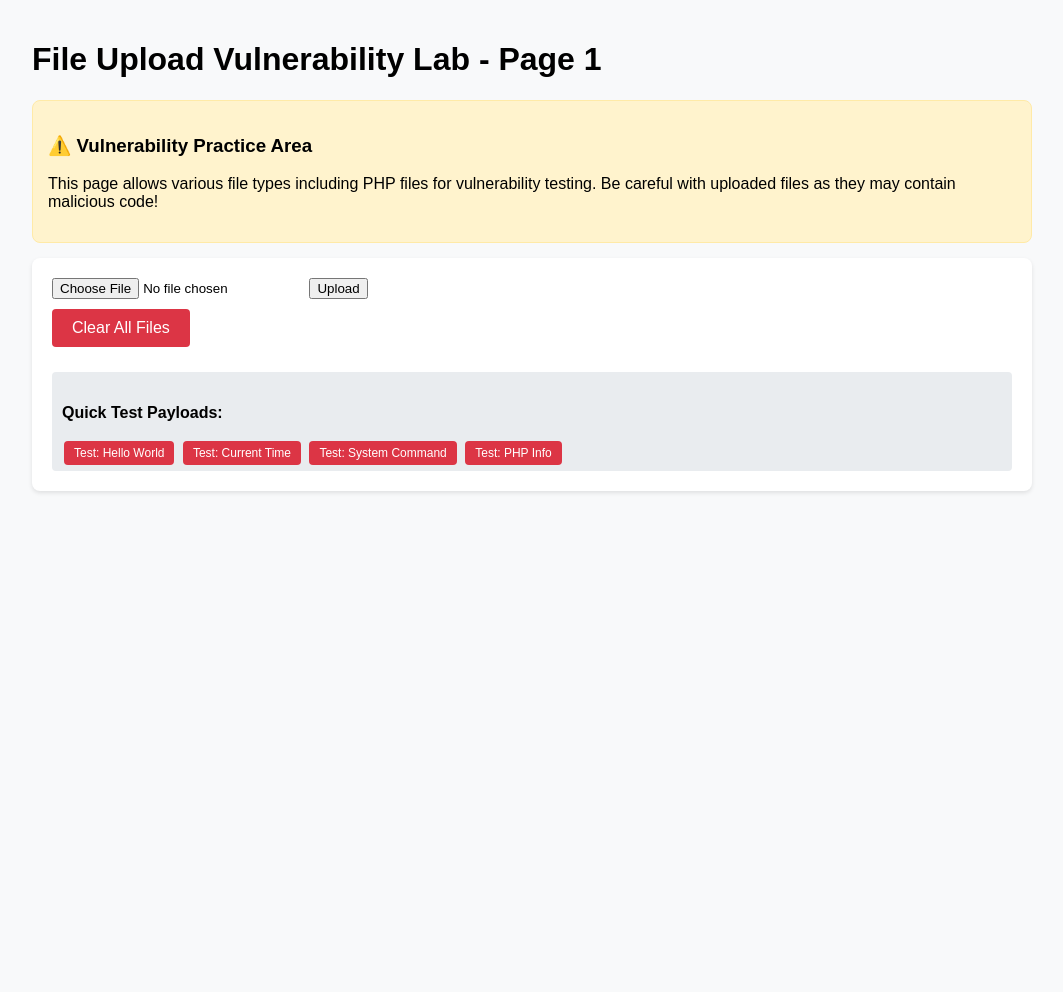
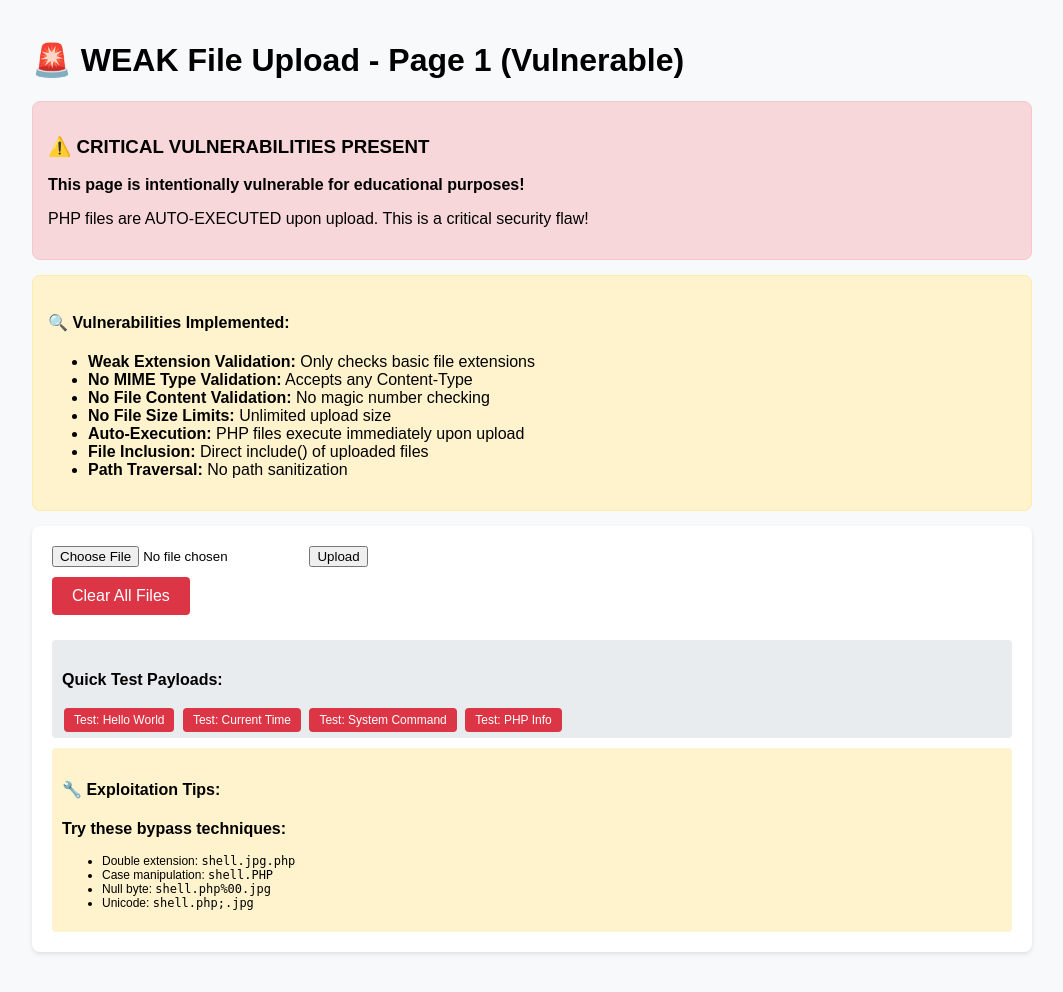
Before and after one commit to DevinCh33/fileupload1, a PHP site: page /page1_HR.php in a window 1280 px wide. Shown: the whole page, without its empty margins (108-1171 px from the left). Before the commit the page ends 493 px from the top, so only its background shows below. Run offline with PHP 8.4, Linux system fonts and the light colour scheme.

Commit message:
page1 more vul included

```diff
--- a/php-website-project/public/page1_HR.php
+++ b/php-website-project/public/page1_HR.php
@@ -1,5 +1,6 @@
 <?php
-// page1.php - Minimal safeguards against file upload vulnerabilities
+// page1.php - MINIMAL safeguards with INTENTIONAL vulnerabilities for practice
+// This page is designed to be exploitable for educational purposes
 
 $uploadDir = 'uploads/';
 $uploadedFile = '';
@@ -10,6 +11,18 @@ $fileInfo = '';
 if (!is_dir($uploadDir)) {
     mkdir($uploadDir, 0755, true);
 }
+
+// VULNERABILITY 1: Weak file extension validation
+function weakExtensionCheck($filename) {
+    $ext = strtolower(pathinfo($filename, PATHINFO_EXTENSION));
+    // Only checks basic extensions, easily bypassed
+    $allowed = ['jpg', 'jpeg', 'png', 'gif', 'pdf', 'php', 'txt', 'log', 'html', 'htm'];
+    return in_array($ext, $allowed);
+}
+
+// VULNERABILITY 2: No MIME type validation
+// VULNERABILITY 3: No file content validation
+// VULNERABILITY 4: No file size limits
 
 // Handle clear all images
 if (isset($_POST['clear_all'])) {
@@ -25,7 +38,7 @@ if (isset($_POST['clear_all'])) {
     $message = "Successfully deleted $deletedCount files from uploads directory.";
 }
 
-// Handle test payload execution
+// VULNERABILITY 5: Test payload execution (auto-execution)
 if (isset($_GET['test_payload'])) {
     $testPayload = $_GET['test_payload'];
     $fileInfo = "<h3>Testing Payload Execution:</h3>";
@@ -53,7 +66,7 @@ if (isset($_GET['test_payload'])) {
     unlink($tempFile);
 }
 
-// Handle file execution (for vulnerability practice)
+// VULNERABILITY 6: Manual file execution
 if (isset($_GET['execute']) && !empty($_GET['execute'])) {
     $fileToExecute = $uploadDir . basename($_GET['execute']);
     if (file_exists($fileToExecute)) {
@@ -96,24 +109,56 @@ if (isset($_GET['execute']) && !empty($_GET['execute'])) {
     }
 }
 
+// VULNERABILITY 7: Weak upload validation
 if ($_SERVER['REQUEST_METHOD'] == 'POST' && !isset($_POST['clear_all'])) {
     $uploadFile = $uploadDir . basename($_FILES['userfile']['name']);
-    $fileType = strtolower(pathinfo($uploadFile, PATHINFO_EXTENSION));
 
-    // Check file type (only allow certain types)
-    $allowedTypes = ['jpg', 'jpeg', 'png', 'gif', 'pdf', 'php', 'txt', 'log', 'html', 'htm'];
-    if (in_array($fileType, $allowedTypes)) {
+    // VULNERABILITY: Only checks extension, no other validation
+    if (weakExtensionCheck($_FILES['userfile']['name'])) {
         if (move_uploaded_file($_FILES['userfile']['tmp_name'], $uploadFile)) {
             $message = "File is valid, and was successfully uploaded.";
             $uploadedFile = $uploadFile;
 
-            // Analyze uploaded file
-            $fileInfo = analyzeFile($uploadFile);
+            // VULNERABILITY 8: Auto-execution of uploaded PHP files
+            $fileType = strtolower(pathinfo($uploadFile, PATHINFO_EXTENSION));
+            if ($fileType == 'php') {
+                $fileInfo = "<h3>⚠️ PHP File Uploaded - Auto-Execution Test:</h3>";
+                $fileInfo .= "<p><strong>File:</strong> " . htmlspecialchars(basename($uploadFile)) . "</p>";
+
+                // Auto-execute PHP files (CRITICAL VULNERABILITY)
+                ob_start();
+                try {
+                    include($uploadFile);
+                    $output = ob_get_clean();
+                    $fileInfo .= "<h4>Auto-Execution Output:</h4><pre>" . htmlspecialchars($output) . "</pre>";
+
+                    if (empty($output)) {
+                        $fileInfo .= "<p><strong>Note:</strong> PHP file executed but no output generated.</p>";
+                    }
+                } catch (Exception $e) {
+                    $fileInfo .= "<h4>Auto-Execution Error:</h4><pre>" . htmlspecialchars($e->getMessage()) . "</pre>";
+                }
+            } else {
+                // Analyze uploaded file
+                $fileInfo = analyzeFile($uploadFile);
+            }
         } else {
             $message = "Possible file upload attack!";
         }
     } else {
         $message = "File type not allowed.";
+    }
+}
+
+// VULNERABILITY 9: File inclusion in page processing
+// This simulates a common vulnerability where uploaded files are included
+if (isset($_GET['include_file']) && !empty($_GET['include_file'])) {
+    $fileToInclude = $uploadDir . basename($_GET['include_file']);
+    if (file_exists($fileToInclude)) {
+        ob_start();
+        include($fileToInclude);
+        $includedOutput = ob_get_clean();
+        $fileInfo = "<h3>File Inclusion Result:</h3><pre>" . htmlspecialchars($includedOutput) . "</pre>";
     }
 }
 
@@ -138,6 +183,7 @@ function analyzeFile($filePath) {
         if ($fileType == 'php') {
             $analysis .= "<p><strong>⚠️ PHP File Detected!</strong> This file can be executed.</p>";
             $analysis .= "<a href='?execute=" . urlencode(basename($filePath)) . "' class='execute-btn'>Execute PHP File</a>";
+            $analysis .= "<a href='?include_file=" . urlencode(basename($filePath)) . "' class='execute-btn'>Include File</a>";
         }
     }
 
@@ -169,7 +215,7 @@ if (is_dir($uploadDir)) {
 <head>
     <meta charset="UTF-8">
     <meta name="viewport" content="width=device-width, initial-scale=1.0">
-    <title>Page 1 - File Upload Vulnerability Lab</title>
+    <title>Page 1 - WEAK File Upload (Vulnerable)</title>
     <style>
         body {
             font-family: Arial, sans-serif;
@@ -204,6 +250,12 @@ if (is_dir($uploadDir)) {
             background: #fff3cd;
             color: #856404;
             border: 1px solid #ffeaa7;
+        }
+        .danger {
+            background: #f8d7da;
+            color: #721c24;
+            border: 1px solid #f5c6cb;
+            font-weight: bold;
         }
         .uploaded-image {
             max-width: 100%;
@@ -273,8 +325,8 @@ if (is_dir($uploadDir)) {
             box-shadow: 0 2px 4px rgba(0,0,0,0.1);
         }
         .vulnerability-info {
-            background: #fff3cd;
-            border: 1px solid #ffeaa7;
+            background: #f8d7da;
+            border: 1px solid #f5c6cb;
             padding: 15px;
             border-radius: 8px;
             margin: 15px 0;
@@ -299,15 +351,35 @@ if (is_dir($uploadDir)) {
             background: #17a2b8;
             color: white;
         }
+        .vuln-list {
+            background: #fff3cd;
+            border: 1px solid #ffeaa7;
+            padding: 15px;
+            border-radius: 8px;
+            margin: 15px 0;
+        }
     </style>
 </head>
 <body>
-    <h1>File Upload Vulnerability Lab - Page 1</h1>
+    <h1>🚨 WEAK File Upload - Page 1 (Vulnerable)</h1>
 
     <div class="vulnerability-info">
-        <h3>⚠️ Vulnerability Practice Area</h3>
-        <p>This page allows various file types including PHP files for vulnerability testing.
-        Be careful with uploaded files as they may contain malicious code!</p>
+        <h3>⚠️ CRITICAL VULNERABILITIES PRESENT</h3>
+        <p><strong>This page is intentionally vulnerable for educational purposes!</strong></p>
+        <p>PHP files are AUTO-EXECUTED upon upload. This is a critical security flaw!</p>
+    </div>
+
+    <div class="vuln-list">
+        <h4>🔍 Vulnerabilities Implemented:</h4>
+        <ul>
+            <li><strong>Weak Extension Validation:</strong> Only checks basic file extensions</li>
+            <li><strong>No MIME Type Validation:</strong> Accepts any Content-Type</li>
+            <li><strong>No File Content Validation:</strong> No magic number checking</li>
+            <li><strong>No File Size Limits:</strong> Unlimited upload size</li>
+            <li><strong>Auto-Execution:</strong> PHP files execute immediately upon upload</li>
+            <li><strong>File Inclusion:</strong> Direct include() of uploaded files</li>
+            <li><strong>Path Traversal:</strong> No path sanitization</li>
+        </ul>
     </div>
 
     <div class="upload-form">
@@ -326,6 +398,17 @@ if (is_dir($uploadDir)) {
             <a href="?test_payload=<?php echo urlencode('<?php echo "Current time: " . date("Y-m-d H:i:s"); ?>'); ?>" class="execute-btn">Test: Current Time</a>
             <a href="?test_payload=<?php echo urlencode('<?php system("whoami"); ?>'); ?>" class="execute-btn">Test: System Command</a>
             <a href="?test_payload=<?php echo urlencode('<?php phpinfo(); ?>'); ?>" class="execute-btn">Test: PHP Info</a>
+        </div>
+
+        <div style="margin-top: 10px; padding: 10px; background: #fff3cd; border-radius: 4px;">
+            <h4>🔧 Exploitation Tips:</h4>
+            <p><strong>Try these bypass techniques:</strong></p>
+            <ul style="font-size: 12px;">
+                <li>Double extension: <code>shell.jpg.php</code></li>
+                <li>Case manipulation: <code>shell.PHP</code></li>
+                <li>Null byte: <code>shell.php%00.jpg</code></li>
+                <li>Unicode: <code>shell.php;.jpg</code></li>
+            </ul>
         </div>
     </div>
 
@@ -369,6 +452,7 @@ if (is_dir($uploadDir)) {
                     <div class="file-actions">
                         <?php if ($file['isExecutable']): ?>
                             <a href="?execute=<?php echo urlencode($file['name']); ?>" class="execute-btn">Execute</a>
+                            <a href="?include_file=<?php echo urlencode($file['name']); ?>" class="execute-btn">Include</a>
                         <?php endif; ?>
                     </div>
                 </div>
```
